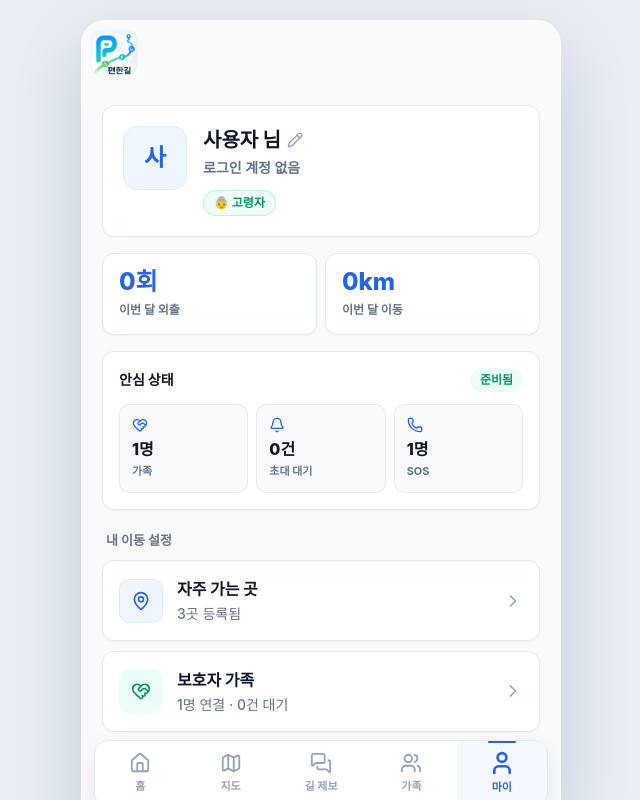
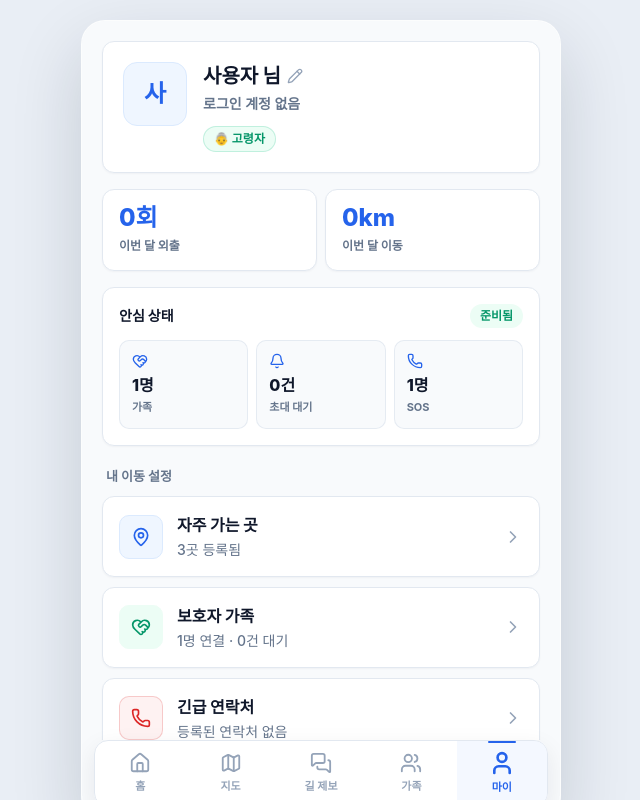
Before and after one commit to jinpro0318/pyeonhangil, a React (Vite) app: page /my in a window 1280 px wide. Shown: the whole page, without its empty margins (319-959 px from the left). Built offline with nearby package versions, Linux system fonts and the light colour scheme; no server answers; a web font is replaced by a local one.

Commit message:
Show app logo only on home

```diff
--- a/src/App.jsx
+++ b/src/App.jsx
@@ -32,8 +32,6 @@ import Favorites from './pages/Favorites'
 import Admin from './pages/Admin'
 import { isAdminEmail } from './lib/admin'
 
-const HIDE_BRAND_ON = ['/', '/login', '/intro', '/permissions', '/walk-state']
-
 function RequireAdmin({ children }) {
   const { user, loading } = useAuth()
   const location = useLocation()
@@ -45,7 +43,7 @@ function RequireAdmin({ children }) {
 
 export default function App() {
   const location = useLocation()
-  const showBrand = !HIDE_BRAND_ON.includes(location.pathname)
+  const showBrand = location.pathname === '/home'
 
   return (
     <AuthProvider>
--- a/src/components/AppBrand.jsx
+++ b/src/components/AppBrand.jsx
@@ -1,12 +1,10 @@
 import { useLocation, useNavigate } from 'react-router-dom'
-
-const HIDE_ON = ['/', '/login', '/intro', '/permissions', '/walk-state']
 
 export default function AppBrand() {
   const location = useLocation()
   const navigate = useNavigate()
 
-  if (HIDE_ON.includes(location.pathname)) return null
+  if (location.pathname !== '/home') return null
 
   const handleClick = () => {
     if (location.pathname !== '/home') navigate('/home')
```
